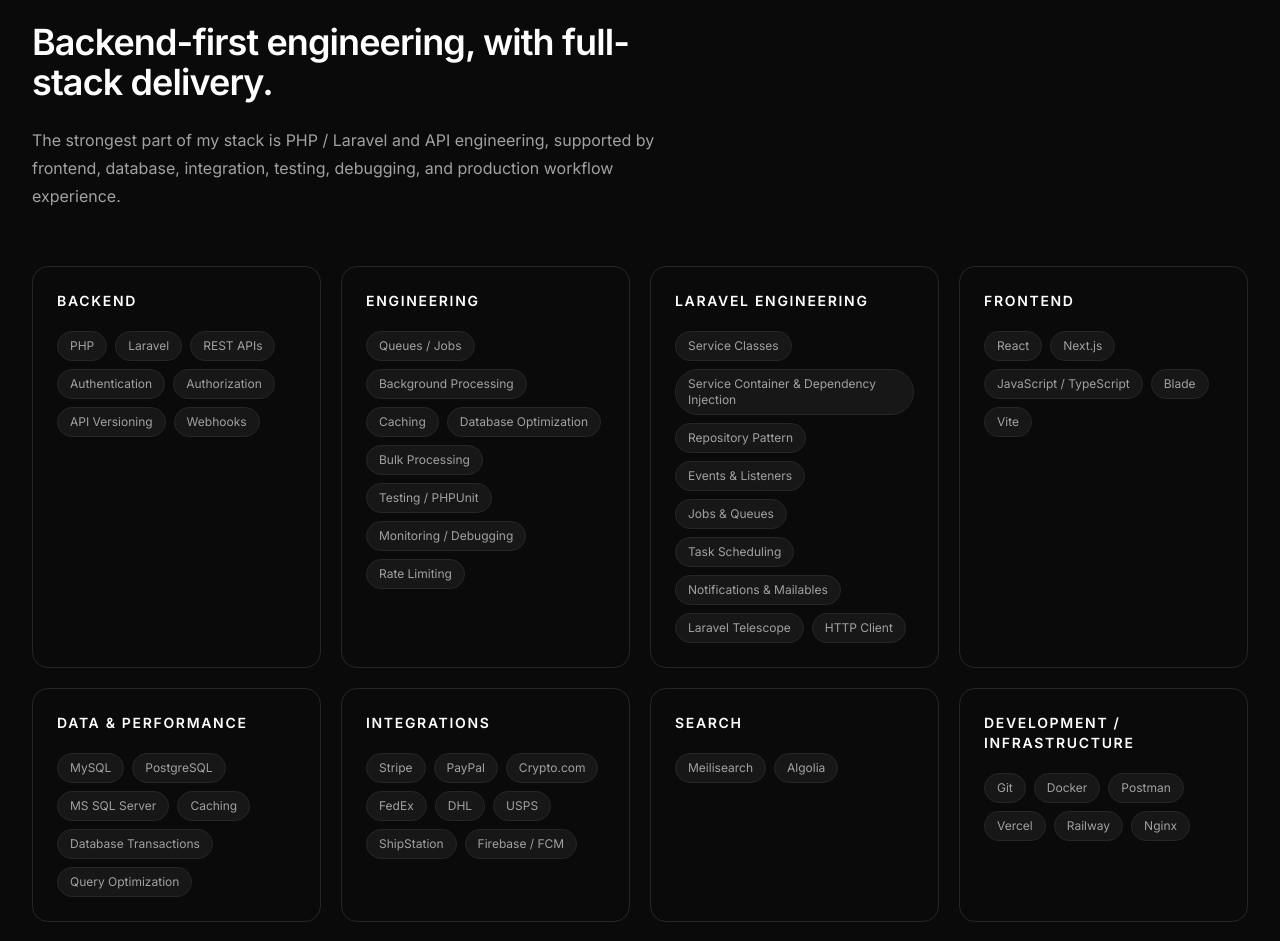
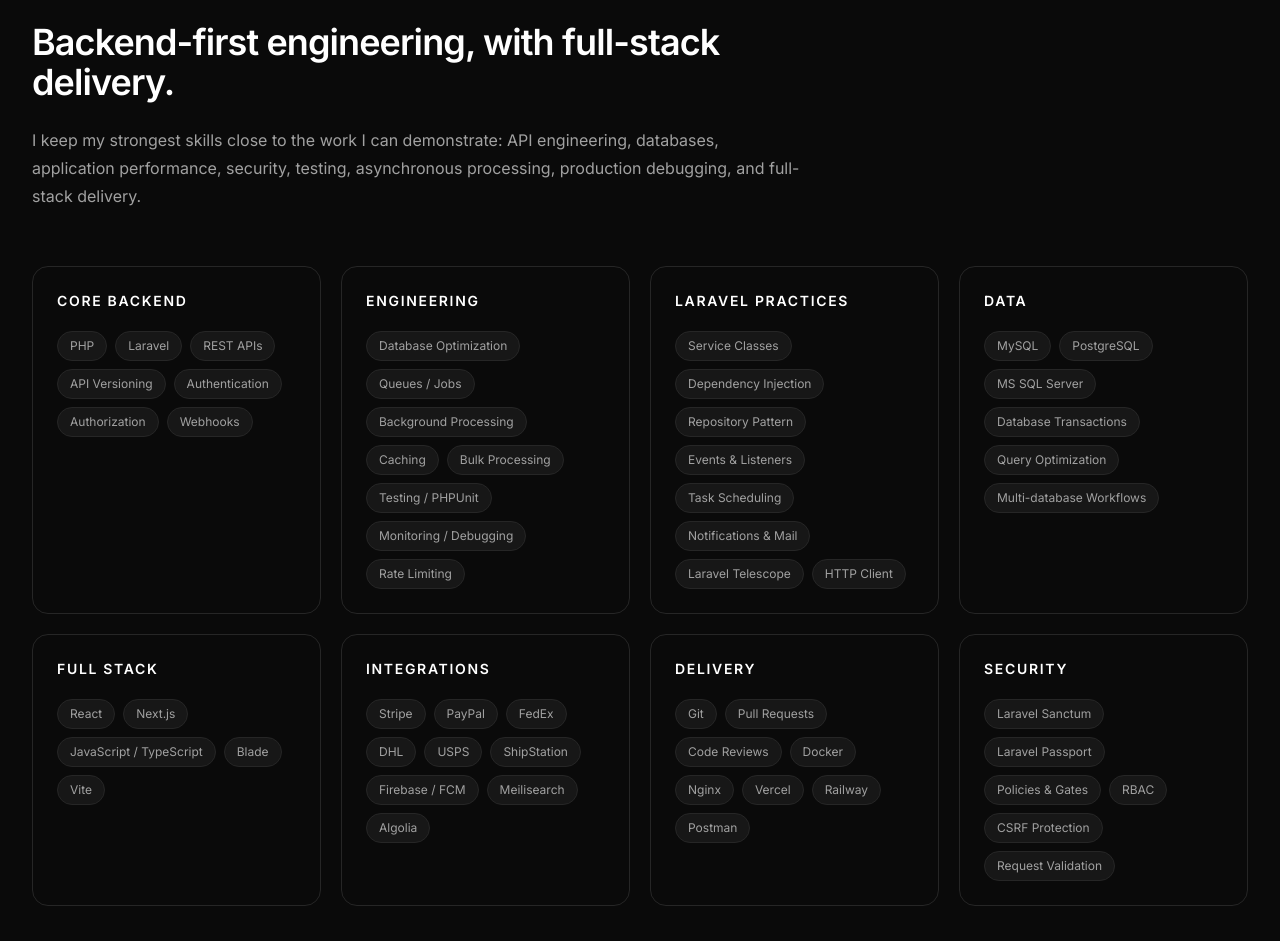
Before and after one commit to imiantalha/Portfolio, a Next.js app: page / in a window 1280 px wide. Shown: the part 2387-3328 px from the top of the page. Built offline with nearby package versions, Linux system fonts and the light colour scheme.

Commit message:
refactor: focus skills on demonstrated engineering strengths

```diff
--- a/app/components/Skills.tsx
+++ b/app/components/Skills.tsx
@@ -1,15 +1,15 @@
 const skillGroups = [
   {
-    title: "Backend",
-    skills: ["PHP", "Laravel", "REST APIs", "Authentication", "Authorization", "API Versioning", "Webhooks"],
+    title: "Core Backend",
+    skills: ["PHP", "Laravel", "REST APIs", "API Versioning", "Authentication", "Authorization", "Webhooks"],
   },
   {
     title: "Engineering",
     skills: [
+      "Database Optimization",
       "Queues / Jobs",
       "Background Processing",
       "Caching",
-      "Database Optimization",
       "Bulk Processing",
       "Testing / PHPUnit",
       "Monitoring / Debugging",
@@ -17,64 +17,69 @@
     ],
   },
   {
-    title: "Laravel Engineering",
+    title: "Laravel Practices",
     skills: [
       "Service Classes",
-      "Service Container & Dependency Injection",
+      "Dependency Injection",
       "Repository Pattern",
       "Events & Listeners",
-      "Jobs & Queues",
       "Task Scheduling",
-      "Notifications & Mailables",
+      "Notifications & Mail",
       "Laravel Telescope",
       "HTTP Client",
     ],
   },
   {
-    title: "Frontend",
-    skills: ["React", "Next.js", "JavaScript / TypeScript", "Blade", "Vite"],
-  },
-  {
-    title: "Data & Performance",
+    title: "Data",
     skills: [
       "MySQL",
       "PostgreSQL",
       "MS SQL Server",
-      "Caching",
       "Database Transactions",
       "Query Optimization",
+      "Multi-database Workflows",
     ],
+  },
+  {
+    title: "Full Stack",
+    skills: ["React", "Next.js", "JavaScript / TypeScript", "Blade", "Vite"],
   },
   {
     title: "Integrations",
     skills: [
       "Stripe",
       "PayPal",
-      "Crypto.com",
       "FedEx",
       "DHL",
       "USPS",
       "ShipStation",
       "Firebase / FCM",
+      "Meilisearch",
+      "Algolia",
     ],
   },
   {
-    title: "Search",
-    skills: ["Meilisearch", "Algolia"],
+    title: "Delivery",
+    skills: [
+      "Git",
+      "Pull Requests",
+      "Code Reviews",
+      "Docker",
+      "Nginx",
+      "Vercel",
+      "Railway",
+      "Postman",
+    ],
   },
   {
-    title: "Development / Infrastructure",
-    skills: ["Git", "Docker", "Postman", "Vercel", "Railway", "Nginx"],
-  },
-  {
-    title: "Authentication & Authorization",
+    title: "Security",
     skills: [
+      "Laravel Sanctum",
       "Laravel Passport",
-      "Laravel Sanctum",
       "Policies & Gates",
-      "Session Authentication",
       "RBAC",
       "CSRF Protection",
+      "Request Validation",
     ],
   },
 ];
@@ -83,7 +88,7 @@
   return (
     <section id="skills" className="border-t border-neutral-800 py-24 sm:py-32">
       <div className="mx-auto max-w-7xl px-6 lg:px-8">
-        <div className="max-w-2xl">
+        <div className="max-w-3xl">
           <p className="text-sm font-medium uppercase tracking-[0.25em] text-blue-500">
             Technical Expertise
           </p>
@@ -91,9 +96,9 @@
             Backend-first engineering, with full-stack delivery.
           </h2>
           <p className="mt-6 text-base leading-7 text-neutral-400">
-            The strongest part of my stack is PHP / Laravel and API
-            engineering, supported by frontend, database, integration, testing,
-            debugging, and production workflow experience.
+            I keep my strongest skills close to the work I can demonstrate: API
+            engineering, databases, application performance, security, testing,
+            asynchronous processing, production debugging, and full-stack delivery.
           </p>
         </div>
 
@@ -119,6 +124,12 @@
             </article>
           ))}
         </div>
+
+        <p className="mt-8 max-w-3xl text-sm leading-7 text-neutral-600">
+          CI/CD automation and deeper cloud infrastructure are areas I am actively
+          developing; my production experience today is strongest in application
+          engineering, Git workflows, deployment, troubleshooting, and maintenance.
+        </p>
       </div>
     </section>
   );
```
